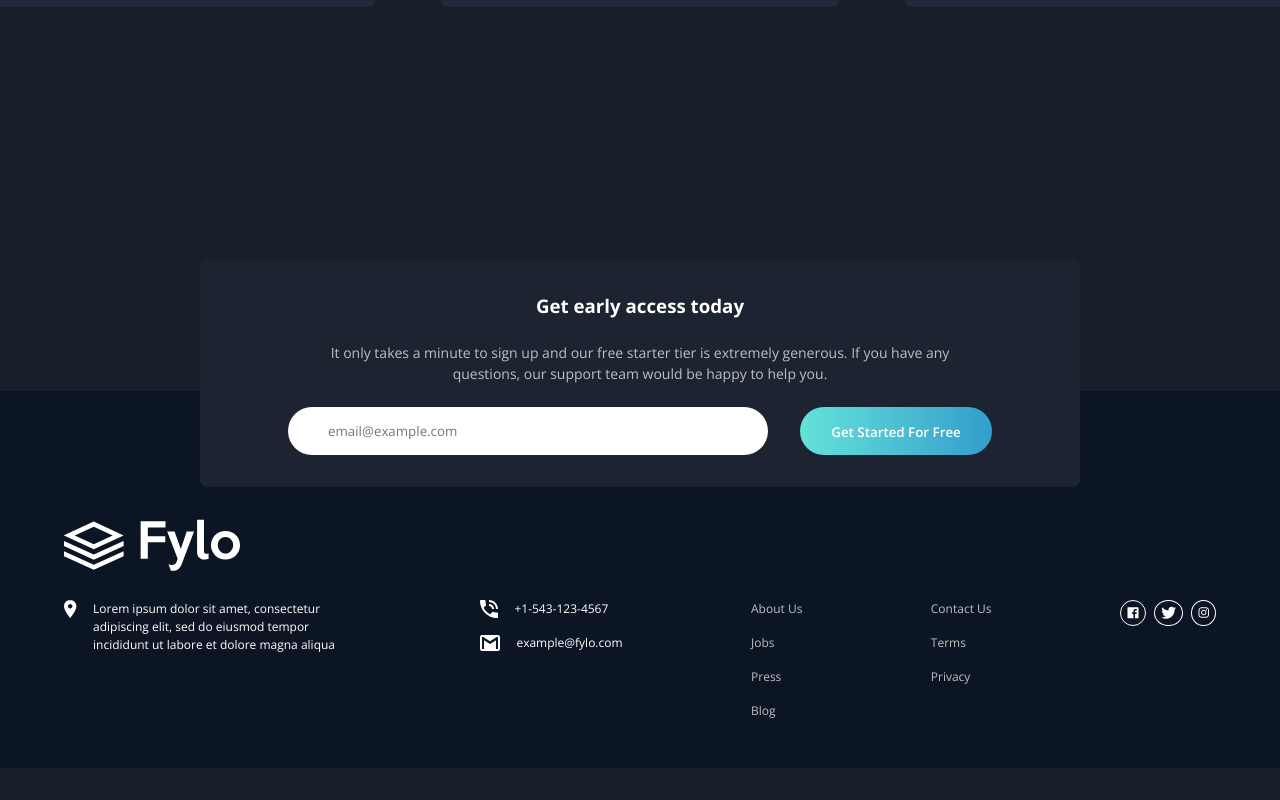
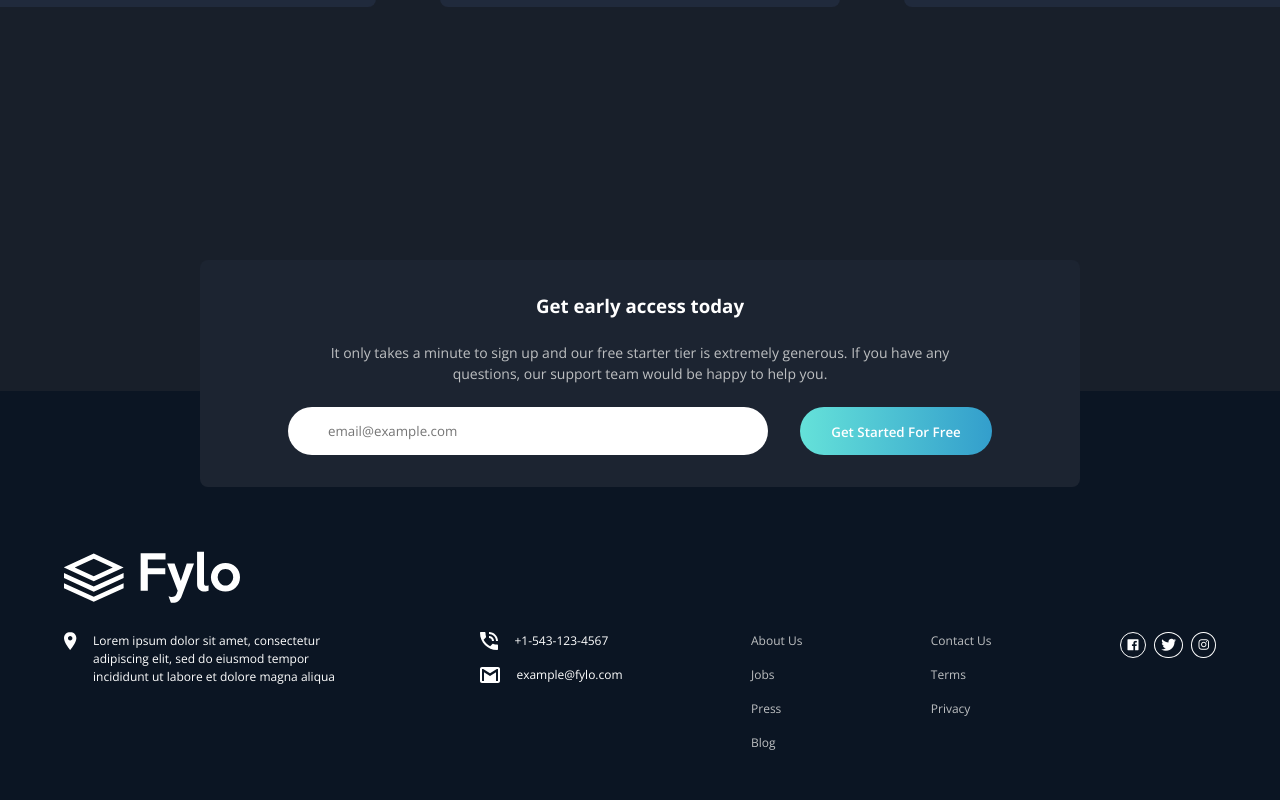
Before and after one commit to PxMach/Frontend-Mentor-Fylo-landing-page-with-dark-theme-and-features-grid-React, a React (Vite) app: page / in a window 1280 px wide. Shown: the part 2726-3526 px from the top of the page. Before the commit the page ends 3494 px from the top, so only its background shows below. Built offline with nearby package versions, Linux system fonts and the light colour scheme.

Commit message:
Update footer padding for improved layout on larger screens

```diff
--- a/src/Components/Footer/footer.module.css
+++ b/src/Components/Footer/footer.module.css
@@ -64,7 +64,7 @@ footer {
 @media (min-width: 768px) {
   footer {
     background-color: var(--Navy_950_footer_background);
-    padding: 8rem 4rem 3rem;
+    padding: 10rem 4rem 3rem;
   }
 
   .footerContent {
```
